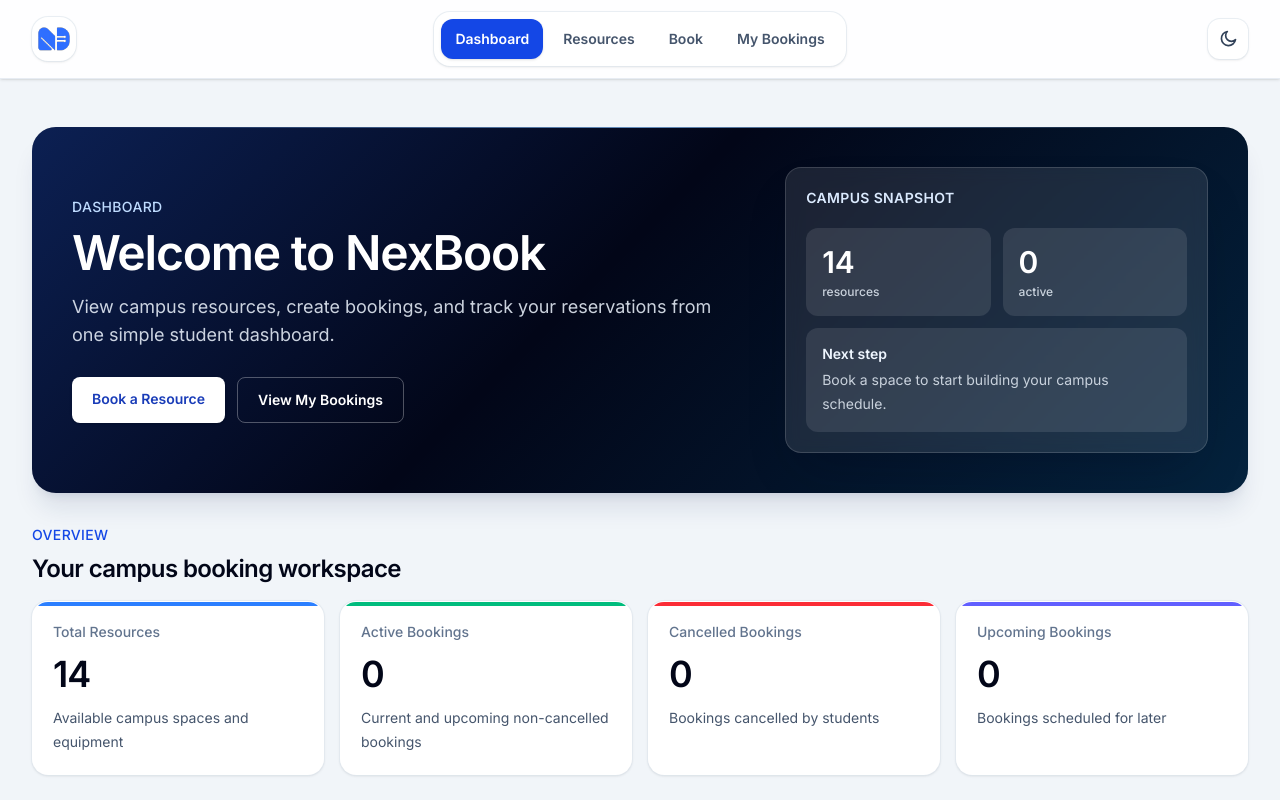
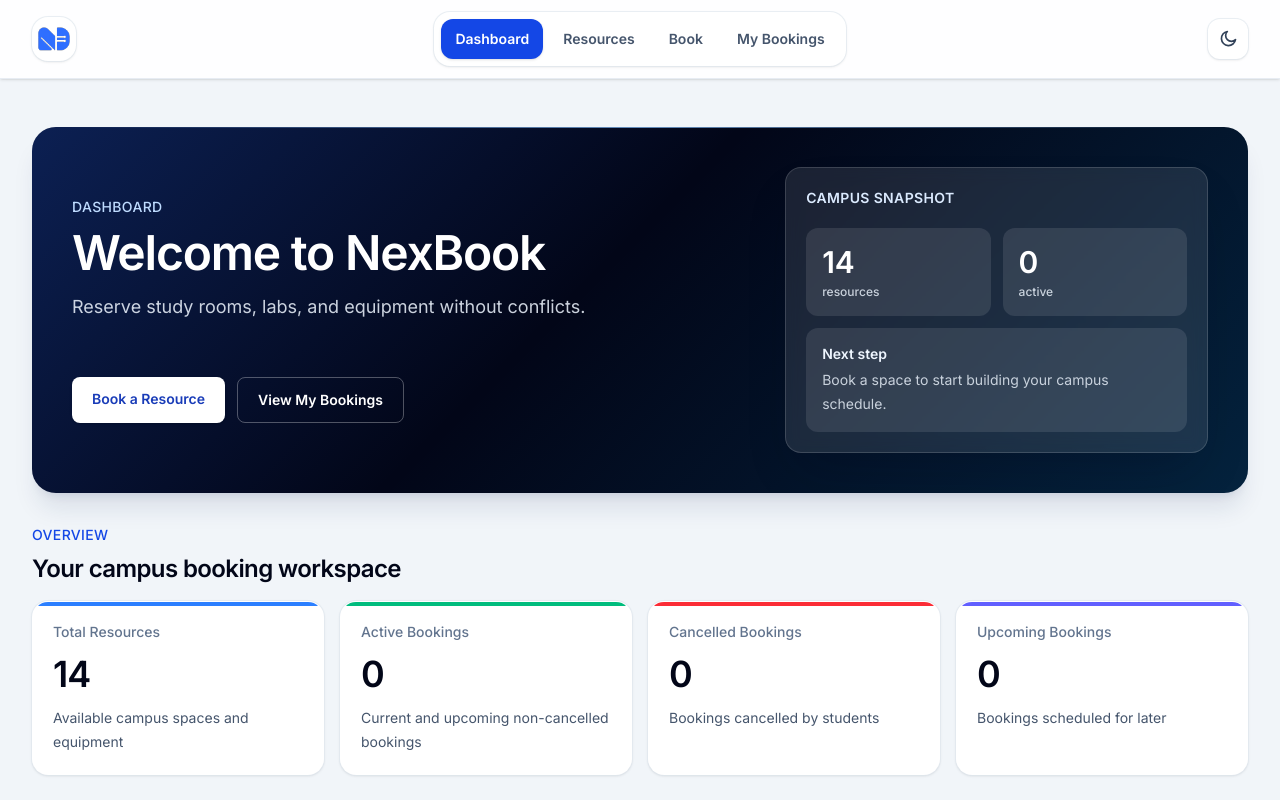
Before and after one commit to Zakarya-Aqlan/nexbook, a React (Vite) app: page / in a window 1280 px wide. Shown: the top 800 px of the page. Built offline with nearby package versions, Linux system fonts and the light colour scheme.

Commit message:
Add rotating dashboard subtitle

```diff
--- a/src/pages/Dashboard.tsx
+++ b/src/pages/Dashboard.tsx
@@ -1,8 +1,18 @@
+import { useEffect, useState } from 'react'
 import { Link } from 'react-router-dom'
 import { StatCard } from '../components/StatCard'
 import { resources } from '../data/resources'
 import type { Booking } from '../types'
 import { getBookings } from '../utils/storage'
+
+const dashboardSubtitles = [
+  'Find available campus spaces in seconds.',
+  'Reserve study rooms, labs, and equipment without conflicts.',
+  'Plan your campus bookings with clear real-time availability.',
+  'Choose a resource, pick a time, and confirm your reservation.',
+  'Manage active, cancelled, and completed bookings in one place.',
+  'Book smarter with simple rules and conflict-free scheduling.',
+]
 
 function getBookingStartDate(booking: Booking) {
   return new Date(`${booking.date}T${booking.startTime}:00`)
@@ -20,8 +30,19 @@ function getResourceName(resourceId: string) {
 }
 
 export function Dashboard() {
+  const [subtitleIndex, setSubtitleIndex] = useState(0)
   const bookings = getBookings()
   const now = new Date()
+
+  useEffect(() => {
+    const timer = window.setInterval(() => {
+      setSubtitleIndex(
+        (currentIndex) => (currentIndex + 1) % dashboardSubtitles.length,
+      )
+    }, 3500)
+
+    return () => window.clearInterval(timer)
+  }, [])
 
   const activeBookings = bookings.filter(
     (booking) =>
@@ -57,10 +78,32 @@ export function Dashboard() {
             <h1 className="mt-3 text-4xl font-semibold tracking-tight sm:text-5xl">
               Welcome to NexBook
             </h1>
-            <p className="mt-4 max-w-2xl text-base leading-7 text-blue-50/85 sm:text-lg">
-              View campus resources, create bookings, and track your
-              reservations from one simple student dashboard.
-            </p>
+            <div className="mt-4 max-w-2xl">
+              <style>{`
+                @keyframes dashboard-subtitle-enter {
+                  from {
+                    opacity: 0;
+                    transform: translateY(0.5rem);
+                  }
+
+                  to {
+                    opacity: 1;
+                    transform: translateY(0);
+                  }
+                }
+              `}</style>
+              <p className="min-h-[4.5rem] text-base leading-7 text-blue-50/85 sm:min-h-14 sm:text-lg">
+                <span
+                  key={subtitleIndex}
+                  className="block"
+                  style={{
+                    animation: 'dashboard-subtitle-enter 500ms ease-out both',
+                  }}
+                >
+                  {dashboardSubtitles[subtitleIndex]}
+                </span>
+              </p>
+            </div>
 
             <div className="mt-7 flex flex-col gap-3 sm:flex-row">
               <Link
```
